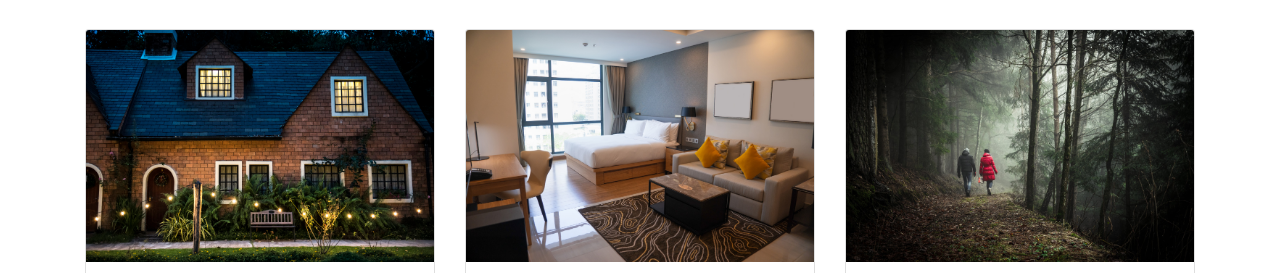
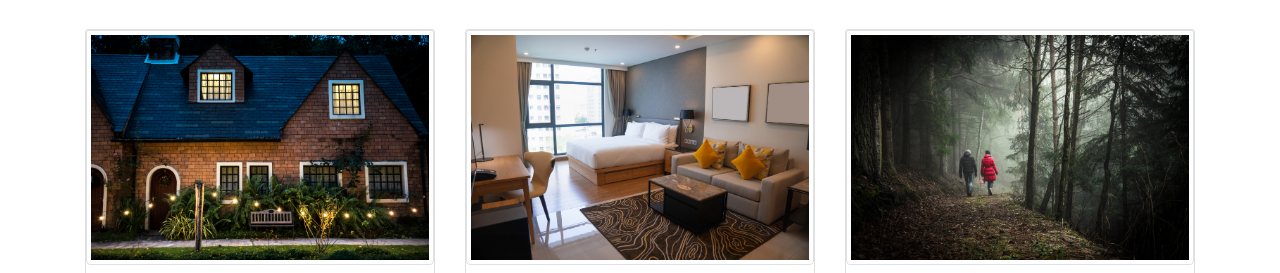
Before and after one commit to fyardlest1/lakay-se-lakay, a website: page index.html in a window 1280 px wide. Shown: the part 679-952 px from the top of the page. Drawn offline with nearby package versions, Linux system fonts and the light colour scheme.

Commit message:
Home Page Update

```diff
--- a/index.html
+++ b/index.html
@@ -116,7 +116,7 @@
             <div class="row">
                 <div class="col-md-4 mb-4">
                     <div class="card">
-                        <img src="img/house1.jpg" class="card-img-top" alt="...">
+                        <img src="img/house1.jpg" class="card-img-top img-thumbnail" alt="...">
                         <div class="card-body">
                             <h5 class="card-title">House</h5>
                             <p class="card-text text-justify text-muted">Lorem ipsum dolor sit amet consectetur adipisicing elit. Nulla suscipit excepturi delectus reiciendis, ipsam quia, alias officiis dolore quo placeat voluptas quam iste architecto illum.</p>
@@ -126,7 +126,7 @@
                 </div>
                 <div class="col-md-4 mb-4">
                     <div class="card">
-                        <img src="img/image44.jpg" class="card-img-top" alt="...">
+                        <img src="img/image44.jpg" class="card-img-top img-thumbnail" alt="...">
                         <div class="card-body">
                             <h5 class="card-title">Appartment</h5>
                             <p class="card-text text-justify text-muted">Lorem ipsum dolor sit amet consectetur adipisicing elit. Nulla suscipit excepturi delectus reiciendis, ipsam quia, alias officiis dolore quo placeat voluptas quam iste architecto illum.</p>
@@ -136,7 +136,7 @@
                 </div>
                 <div class="col-md-4 mb-4">
                     <div class="card">
-                        <img src="img/walking-1149747.jpg" class="card-img-top" alt="...">
+                        <img src="img/walking-1149747.jpg" class="card-img-top img-thumbnail" alt="...">
                         <div class="card-body">
                             <h5 class="card-title">Terrain</h5>
                             <p class="card-text text-justify text-muted">Lorem ipsum dolor sit amet consectetur adipisicing elit. Nulla suscipit excepturi delectus reiciendis, ipsam quia, alias officiis dolore quo placeat voluptas quam iste architecto illum.</p>
```
